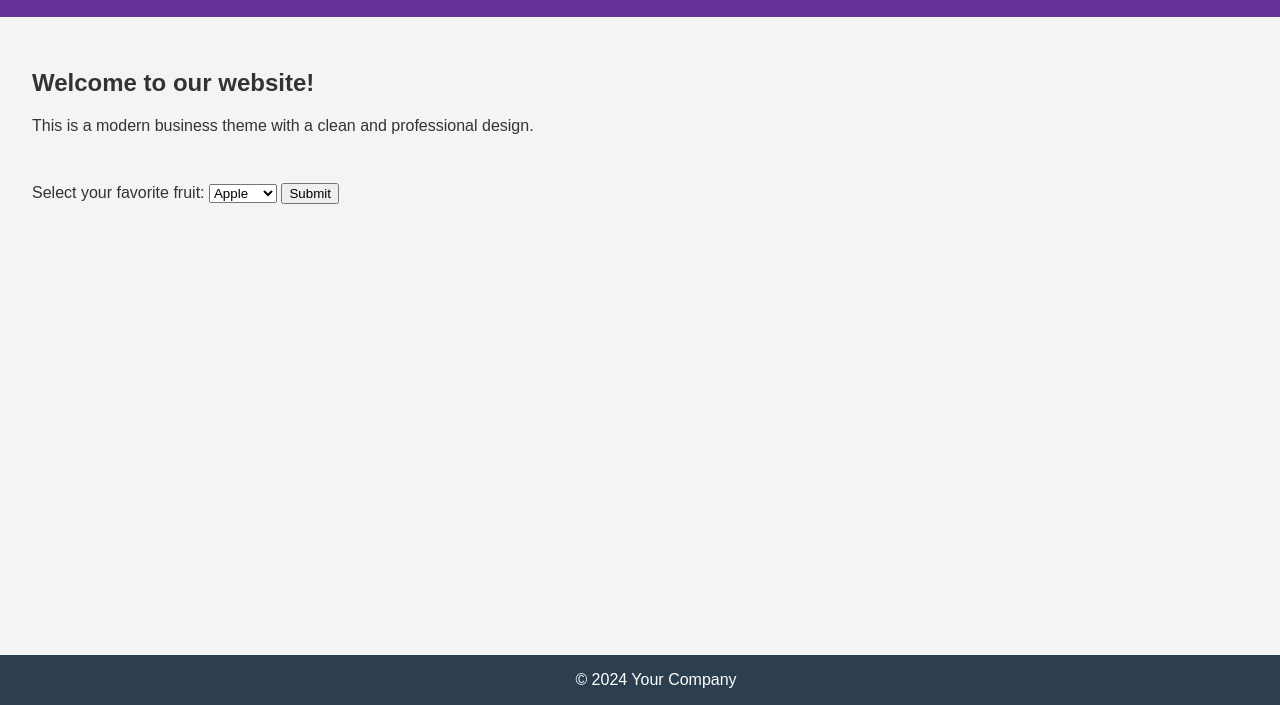
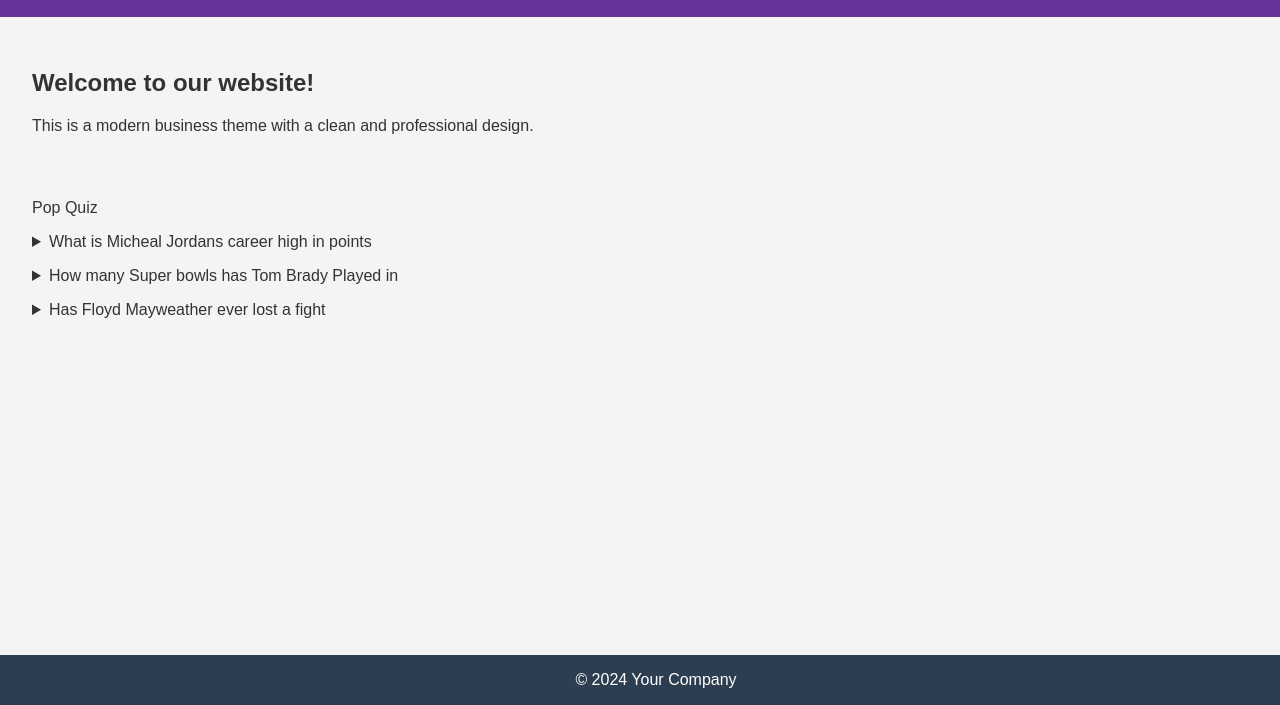
Before and after one commit to ITbrandon/Assignment-1, a plain HTML site: page index.html in a window 1280 px wide. Shown: the part 95-800 px from the top of the page. Drawn offline with Linux system fonts and the light colour scheme.

Commit message:
index.html but this time theres a pop quiz

```diff
--- a/index.html
+++ b/index.html
@@ -49,16 +49,30 @@
         <p>This is a modern business theme with a clean and professional design.</p>
     </section>
     <main>
-      <form action="/submit-form" method="post">
-        <label for="Fruits">Select your favorite fruit:</label>
-        <select name="FavoriteFruit" id="Fruits">
-          <option value="apple">Apple</option>
-          <option value="orange">Orange</option>
-          <option value="banana">Banana</option>
-          <option value="grapes">Grapes</option>
-        </select>
-        <input type="submit" value="Submit">
-      </form>
+
+
+      <p>Pop Quiz</p>
+      <p>
+        <details>
+        <summary>What is Micheal Jordans career high in points</summary>
+        <p>69</p>
+      </details>
+    </p>
+
+    <p>
+      <details>
+        <summary>How many Super bowls has Tom Brady Played in</summary>
+        <p>10</p>
+      </details>
+    </p>
+
+    <p>
+      <details>
+        <summary>Has Floyd Mayweather ever lost a fight</summary>
+        <p>No</p>
+      </details>
+    </p>
+
     </main>
     <footer>
         &copy; 2024 Your Company
```
